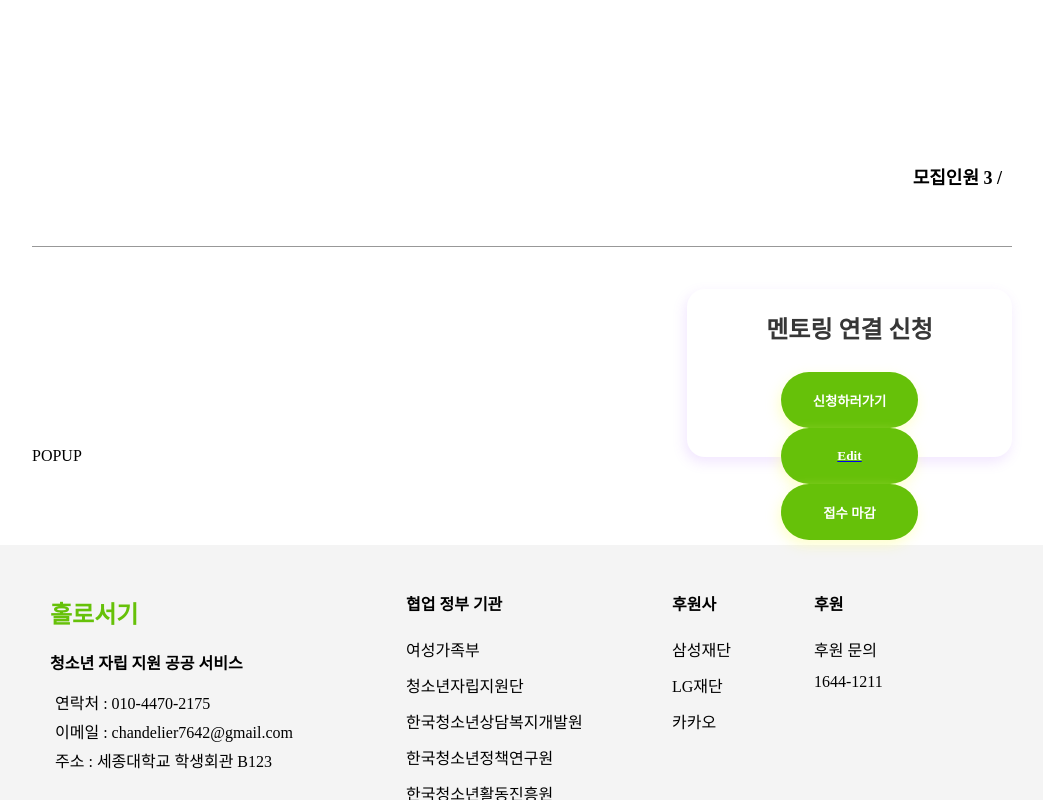
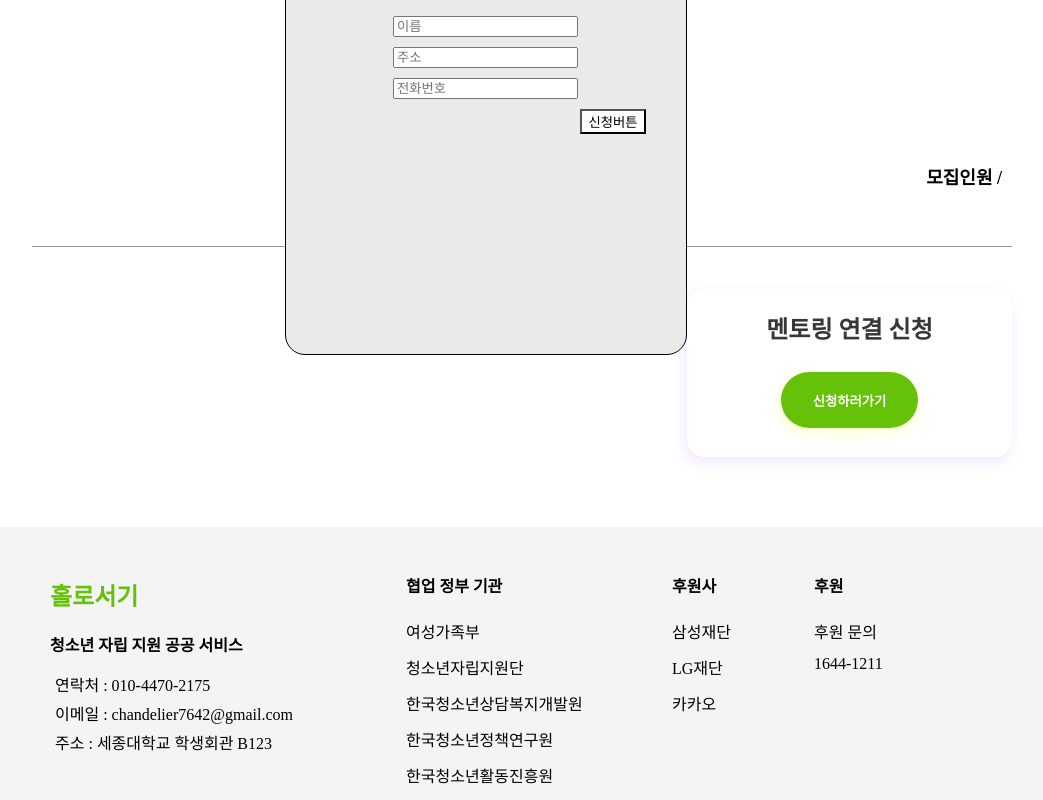
Before and after one commit to Teamo-project/Teamo-frontend, a React (Create React App) app: page /viewpost/1 in a window 1280 px wide. Both pictures are taken after a click on the button "신청하러가기". Shown: the part 755-1555 px from the top of the page, without its empty margins (198-1241 px from the left). Built offline with nearby package versions, Linux system fonts and the light colour scheme; no server answers; a small style sheet from the web is missing.

Commit message:
edit popup

```diff
--- a/src/components/js/applyPopup.js
+++ b/src/components/js/applyPopup.js
@@ -1,4 +1,5 @@
 function applyPopup() {
-  return window.open("/login", "popup", "width =430px, height=500px");
+  console.log("팝업");
+  return <div style={{ position: "absolute" }}>그래그래 그래마요ㅘㅇ</div>;
 }
 export default applyPopup;
--- a/src/routes/css/post.module.css
+++ b/src/routes/css/post.module.css
@@ -108,3 +108,30 @@
   border-radius: 10px;
   margin-top: 70px;
 }
+.applyPopup {
+  background-color: #eaeaea;
+  border-radius: 20px;
+  width: 400px;
+  height: 400px;
+  border: 1px solid black;
+  position: absolute;
+  margin: 20% 25%;
+}
+.applyBtn {
+  float: right;
+  margin-right: 10%;
+  background-color: white;
+}
+.applyBtn:hover {
+  cursor: pointer;
+}
+.applyTitle {
+  text-align: center;
+}
+.applyInput {
+  display: flex;
+  margin: 10px auto;
+}
+.applyInputBox {
+  position: flex;
+}
--- a/src/routes/js/createPost.js
+++ b/src/routes/js/createPost.js
@@ -10,7 +10,7 @@ import { Button } from "react-bootstrap";
 import { useSelector } from "react-redux";
 function CreatePost() {
   const accessToken = localStorage.token;
-  console.log(accessToken);
+
   const registor = useSelector((state) => state.rootReducer.user.userName);
   const [mainText, setMainText] = useState("");
   const [title, setTitle] = useState("");
@@ -31,7 +31,6 @@ function CreatePost() {
   };
   const handleCategory = (e) => {
     setCategory(e.target.value);
-    console.log(title, mainText, category);
   };
 
   const posting = () => {
@@ -75,7 +74,6 @@ function CreatePost() {
   };
   return (
     <div>
-      {console.log(registor, "zz")}
       <div
         style={{
           position: "relative",
@@ -151,7 +149,7 @@ function CreatePost() {
               style={{ width: "270px" }}
             >
               <option value="" disabled selected>
-                ㅣ눤 선택
+                인원 선택
               </option>
               <option value={"1"}>1</option>
               <option value={"2"}>2</option>
--- a/src/routes/js/mento.js
+++ b/src/routes/js/mento.js
@@ -5,26 +5,15 @@ import Footer from "../../components/js/footer";
 import { Link } from "react-router-dom";
 import menu from "../../components/css/navigation_menu.module.css";
 import { Button } from "react-bootstrap";
-import axios from "axios";
+
 import Pagination from "react-js-pagination";
 import { useState } from "react";
 function Mento() {
   const [page, setPage] = useState(1);
 
-  function postBtn(num, center) {
-    console.log(center);
-    return center ? (
-      <button
-        style={{ backgroundColor: "#66c109" }}
-        className={mentoStyle.pageBtn}
-      >
-        {num}
-      </button>
-    ) : (
-      <button className={mentoStyle.pageBtn}>{num}</button>
-    );
-  }
-  const pages = (
+  function returnPages(page) {
+    console.log(page, "returnPages");
+    return (
       <div>
         <Posts index={0} page={page} />
         <Posts index={1} page={page} />
@@ -38,12 +27,11 @@ function Mento() {
         <Posts index={9} page={page} />
       </div>
     );
+  }
   const handlePageChange = (page) => {
     setPage(page);
-    {
-      pages;
-    }
     console.log(page);
+    returnPages(page);
   };
   return (
     <div>
@@ -106,8 +94,7 @@ function Mento() {
             </div>
           </div>
           <hr className={mentoStyle.line} />
-
-          {pages}
+          {returnPages(page)}
           <div className={mentoStyle.buttonBox}>
             <Link to={"/createpost"} className={mentoStyle.wirteBtn}>
               <p style={{ margin: "auto" }}>글쓰기</p>
--- a/src/routes/js/viewPost.js
+++ b/src/routes/js/viewPost.js
@@ -1,7 +1,6 @@
 import Navigation from "../../components/js/navigation";
 import Footer from "../../components/js/footer";
 import post from "../css/post.module.css";
-import applyPopup from "../../components/js/applyPopup";
 import { useEffect, useState } from "react";
 import axios from "axios";
 import { Link, useParams } from "react-router-dom";
@@ -141,26 +140,61 @@ function ViewPost() {
 
           <div className={post.mainText}>
             {info.description}
-            <div className={post.recruitment}>모집인원 3 / {info.limited}</div>
+            {isPopup ? (
+              <div className={post.applyPopup}>
+                <p className={post.applyTitle}>신청 양식</p>
+                <div className={post.applyInputBox}>
+                  <input
+                    className={post.applyInput}
+                    placeholder={"이름"}
+                  ></input>
+                  <input
+                    className={post.applyInput}
+                    placeholder={"주소"}
+                  ></input>
+                  <input
+                    className={post.applyInput}
+                    placeholder={"전화번호"}
+                  ></input>
                 </div>
+                <button className={post.applyBtn}>신청버튼</button>
+              </div>
+            ) : (
+              ""
+            )}
+            <div className={post.recruitment}>
+              모집인원 {info.count} / {info.limited}
+            </div>
+          </div>
+
           <div className={post.mentoring}>
             <p className={post.mentoringText}>멘토링 연결 신청</p>
 
             <button className={post.mentoringBtn} onClick={handlePopup}>
               신청하러가기
             </button>
+
+            {console.log(accessToken)}
+            {accessToken == undefined ? (
+              ""
+            ) : (
               <Link to="/editpost">
                 <button className={post.mentoringBtn} onClick={editRequest}>
                   Edit
                 </button>
               </Link>
+            )}
+            {accessToken == undefined ? (
+              ""
+            ) : (
               <button className={post.mentoringBtn} onClick={editRequest}>
                 접수 마감
               </button>
+            )}
           </div>
         </div>
-        {isPopup ? "POPUP" : ""}
       </div>
+
       <Footer />
     </div>
   );
```
Lines whose indentation alone changed are shown as unchanged.
